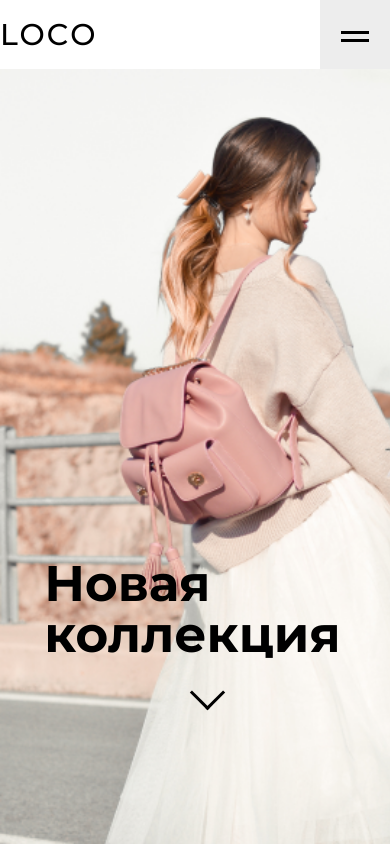
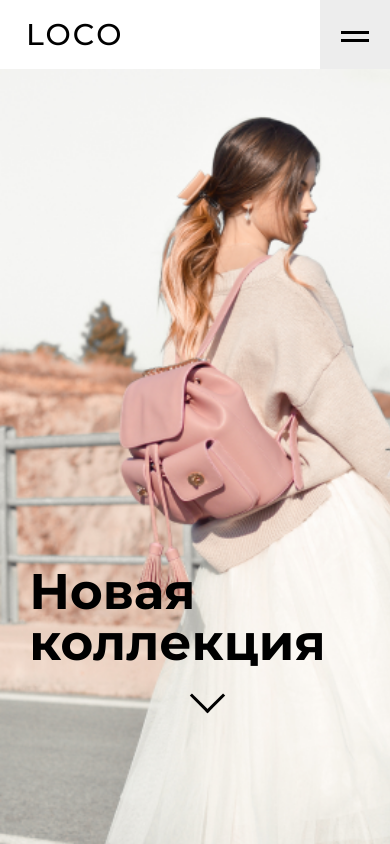
Before and after one commit to WebHeroSchool/kots-intermediate-html-css, a plain HTML site: page index.html in a window 390 px wide. Drawn offline with Linux system fonts and the light colour scheme.

Commit message:
Убраны остатки абсолютов

```diff
--- a/style.css
+++ b/style.css
@@ -32,7 +32,7 @@ body {
 
   .header__title {
     display: inline-block;
-    left: 26px;
+    padding-left: 26px;
     float: left;
     font-weight: 500;
     font-size: 30px;
@@ -71,11 +71,10 @@ body {
   .main-page__main-title {
     font-size: 50px;
     line-height: 51px;
-    margin-bottom: 20px;
+    margin-bottom: 15px;
     margin-left: auto;
     margin-right: auto;
-    padding-left: 30px;
-    padding-top: 53vh;
+    padding-top: 54vh;
     width: 85vw;
   }
 
@@ -83,9 +82,7 @@ body {
     background: transparent;
     width: 25px;
     height: 25px;
-    left: 176px;
     margin-left: 50%;
-    top: 92%;
     border-width: 0 3px 3px 0;
     transform: rotate(45deg);
     -webkit-transform: rotate(45deg);
@@ -304,6 +301,8 @@ body {
 
   .main-page__main-title {
     font-size: 6vw;
+    line-height: normal;
+    width: auto;
   }
 
   .page__text {
```
